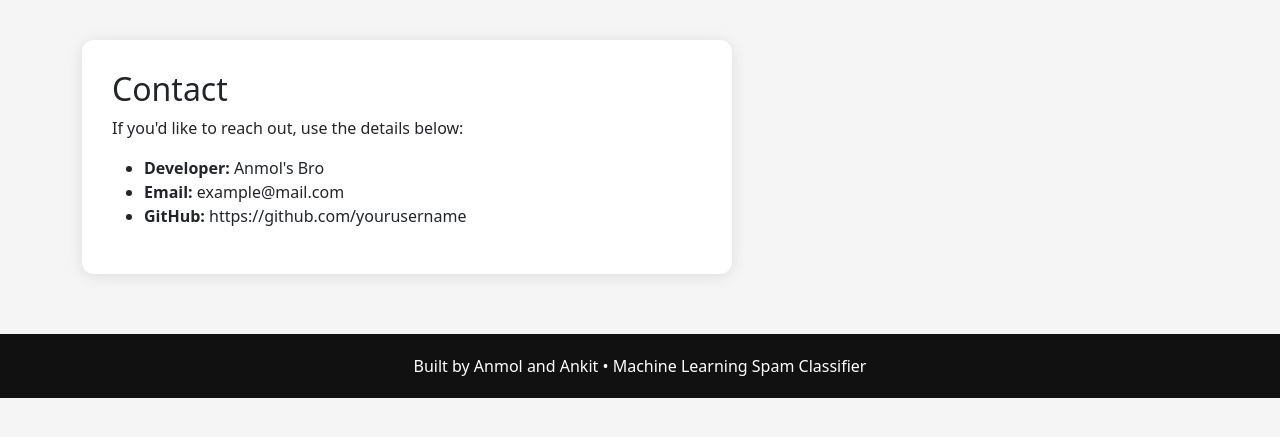
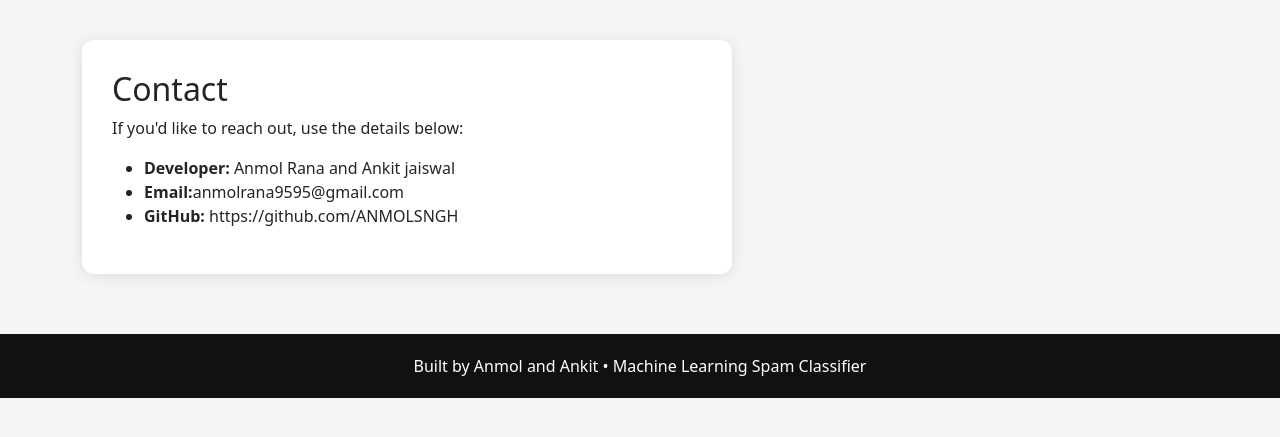
Before and after one commit to ANMOLSNGH/spam-detector, a Flask app: page /contact in a window 1280 px wide. Shown: the part 56-493 px from the top of the page. Run offline with Flask 3, Linux system fonts and the light colour scheme; parts of the project's set-up code (start-up, migrations or seed data) failed here and were passed over.

Commit message:
Updated HTML UI

```diff
--- a/templates/contact.html
+++ b/templates/contact.html
@@ -6,9 +6,9 @@
     <p>If you'd like to reach out, use the details below:</p>
 
     <ul>
-        <li><strong>Developer:</strong> Anmol's Bro</li>
-        <li><strong>Email:</strong> example@mail.com</li>
-        <li><strong>GitHub:</strong> https://github.com/yourusername</li>
+        <li><strong>Developer:</strong> Anmol Rana and Ankit jaiswal </li>
+        <li><strong>Email:</strong>anmolrana9595@gmail.com</li>
+        <li><strong>GitHub:</strong> https://github.com/ANMOLSNGH</li>
     </ul>
 
 </div>
```
